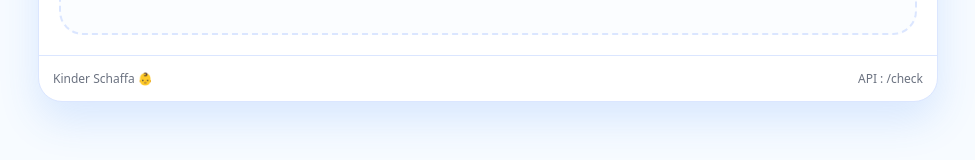
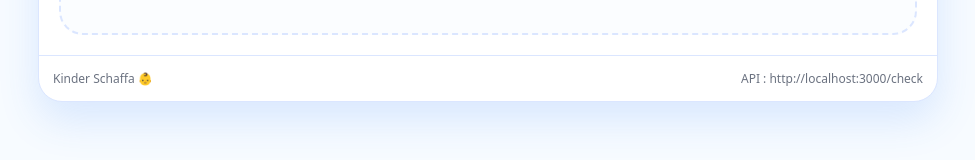
Before and after one commit to guillaumefe/kinder-schaffa, a plain HTML site: page index.html in a window 1280 px wide. Shown: the part 565-725 px from the top of the page, without its empty margins (152-1127 px from the left). Drawn offline with Linux system fonts and the light colour scheme.

Commit message:
Update index.html

```diff
--- a/index.html
+++ b/index.html
@@ -246,7 +246,7 @@
  * - ne mets PAS de slash final (on le gère)
  * - si tu laisses "" => appel relatif (même domaine que la page)
  */
-const API_BASE_DEFAULT = ""; // <-- EX: "http://localhost:3000" en dev, "https://api.example.com" en prod
+const API_BASE_DEFAULT = "http://localhost:3000"; // <-- EX: "http://localhost:3000" en dev, "https://api.example.com" en prod
 
 /**
  * Option pratique (facultative) :
```
